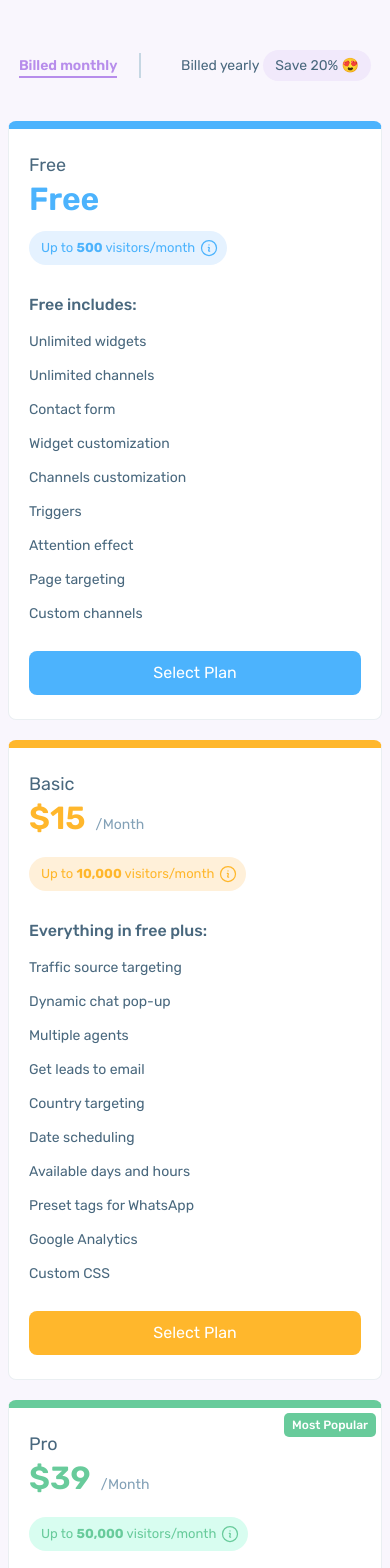
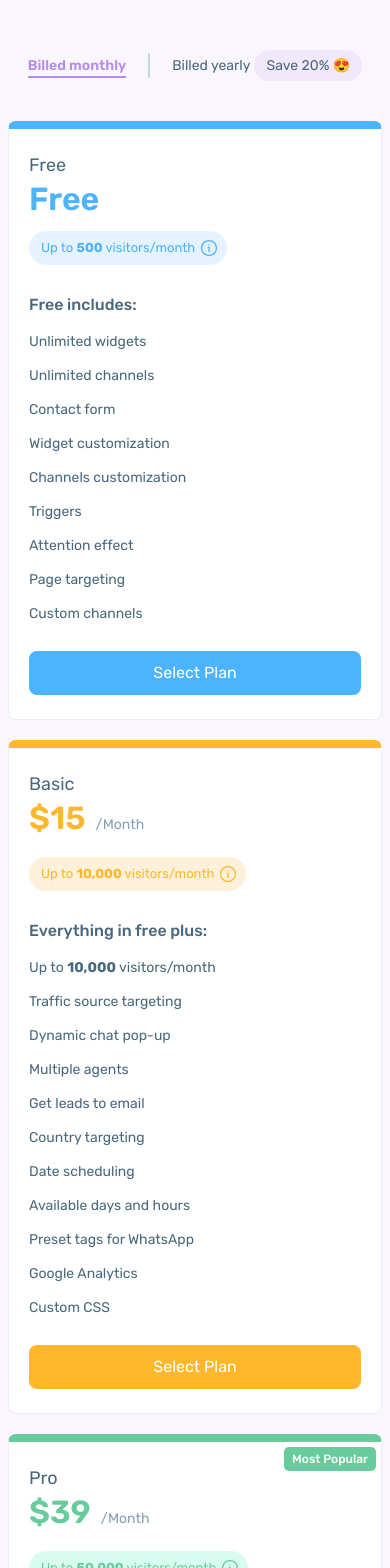
Before and after one commit to rayan2228/arraytics, a React (Vite) app in the folder problem 1/: page / in a window 390 px wide. Shown: the top 1568 px of the page. Built offline with nearby package versions, Linux system fonts and the light colour scheme.

Commit message:
fix responsive issue

```diff
--- a/problem 1/src/components/pricing/Features.jsx
+++ b/problem 1/src/components/pricing/Features.jsx
@@ -6,18 +6,42 @@ import {
   Flex,
   Title,
 } from "../../styleComponent";
-const Features = ({ features, planName }) => {
+const Features = ({ features, plan, selectedPlan }) => {
   return (
-    <div css={css`margin-bottom: 20px;`}>
+    <div
+      css={css`
+        margin-bottom: 20px;
+      `}
+    >
       <Title fontWeight="500" fontSize="16px" padding="8px 0px">
-        {planName === "Free" ? "Free includes:" : "Everything in free plus:"}
+        {plan.name === "Free" ? "Free includes:" : "Everything in free plus:"}
       </Title>
       <ul>
+        {plan.name !== "Free" && (
+          <FeaturesList>
+            <Flex>
+              <Title
+                dangerouslySetInnerHTML={{
+                  __html: selectedPlan?.title || plan.title,
+                }}
+              />
+              <FeaturesListDescription
+                left="50%"
+                transform="translateX(-50%)"
+                dangerouslySetInnerHTML={{
+                  __html: selectedPlan?.text || plan.text,
+                }}
+              />
+            </Flex>
+          </FeaturesList>
+        )}
         {features.map((feature) => (
           <FeaturesList key={feature.feature_title}>
             <Flex>
               <Title>{feature.feature_title}</Title>
               <FeaturesListDescription
+                left="50%"
+                transform="translateX(-50%)"
                 dangerouslySetInnerHTML={{
                   __html: feature.feature_desc,
                 }}
--- a/problem 1/src/components/pricing/PlanInfo.jsx
+++ b/problem 1/src/components/pricing/PlanInfo.jsx
@@ -7,7 +7,7 @@ import {
   Flex,
   PlanItem,
   Title,
-  VisitorDetailsComponent
+  VisitorDetailsComponent,
 } from "../../styleComponent";
 import Features from "./Features";
 import { useMemo, useState } from "react";
@@ -107,7 +107,7 @@ const PlanInfo = ({ plan }) => {
         `}
       >
         {isDuplicatePlan.length > 0 ? (
-          <VisitorDetailsComponent gap="10px" alignItems="center" >
+          <VisitorDetailsComponent gap="10px" alignItems="center">
             <CustomDropdown
               plan={plan.name}
               items={isDuplicatePlan}
@@ -131,6 +131,7 @@ const PlanInfo = ({ plan }) => {
                   />
                 </svg>
                 <FeaturesListDescription
+                right="-25px"
                   dangerouslySetInnerHTML={{
                     __html: plan.text,
                   }}
@@ -153,7 +154,7 @@ const PlanInfo = ({ plan }) => {
               color={colors[plan.name].backgroundColor}
               dangerouslySetInnerHTML={{ __html: plan.title }}
             />
-            <FeaturesList>
+            <FeaturesList alignItems="center" padding="2px 8px">
               <Flex>
                 <svg
                   xmlns="http://www.w3.org/2000/svg"
@@ -170,6 +171,7 @@ const PlanInfo = ({ plan }) => {
                   />
                 </svg>
                 <FeaturesListDescription
+                  right="-22px"
                   dangerouslySetInnerHTML={{
                     __html: plan.text,
                   }}
@@ -179,7 +181,11 @@ const PlanInfo = ({ plan }) => {
           </VisitorDetailsComponent>
         )}
       </div>
-      <Features features={filteredFeatures} planName={plan.name} />
+      <Features
+        features={filteredFeatures}
+        plan={plan}
+        selectedPlan={selectedPlan}
+      />
       <Button
         as="a"
         href="/pricing"
--- a/problem 1/src/styleComponent/index.js
+++ b/problem 1/src/styleComponent/index.js
@@ -45,12 +45,14 @@ const Button = styled.button`
 `;
 const PricingInfoComponent = styled(Flex)`
   @media (max-width:400px) {
-    justify-content: space-around;
+    /* justify-content: space-around; */
   }
 `;
 const PricingInfoButton = styled(Button)`
+  @media (max-width:400px) {
+    font-size: 14px;
+  }
   @media (max-width:575px) {
-    font-size: 14px;
     margin: 0px 2px;
   }
 `;
@@ -110,8 +112,10 @@ const FeaturesListDescription = styled.span`
     visibility: hidden;
     opacity: 0;
     font-size: 14px;
-    right: -12px;
-    min-width: 224px;
+    right: ${({ right }) => right || "0"};
+    left: ${({ left }) => left || "auto"};
+    transform: ${({ transform }) => transform};
+    min-width: 222px;
     padding: 5px 10px;
     position: absolute;
     white-space: normal;
```
